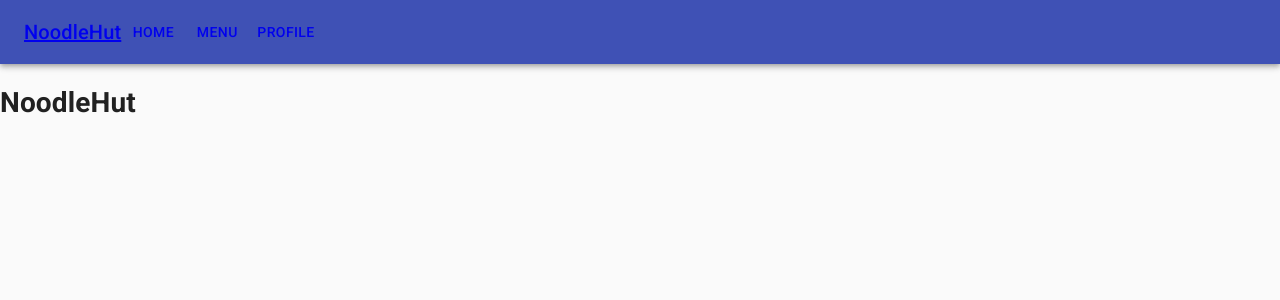
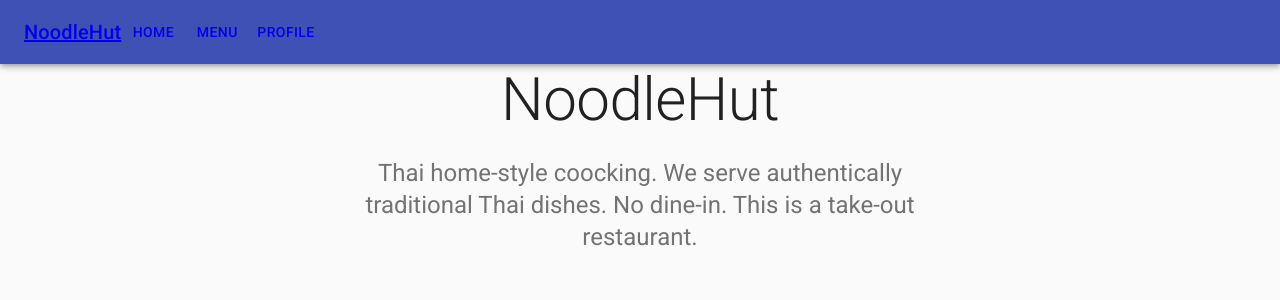
Before and after one commit to mariered0/50_Capstone-Project2_noodlehut_React-upgraded, a React (Create React App) app: page / in a window 1280 px wide. Shown: the top 300 px of the page. Built offline with nearby package versions, Linux system fonts and the light colour scheme; no server answers.

Commit message:
update home page to use material ui

```diff
--- a/src/home/Home.js
+++ b/src/home/Home.js
@@ -1,13 +1,19 @@
+import { Container, Typography } from "@material-ui/core";
 import React from "react";
 
 function Home() {
+  return (
+    <main>
+      <Container maxWidth="sm">
+        <Typography variant="h2" align="center" color="textPrimary" gutterBottom>NoodleHut
+        </Typography>
+        <Typography variant="h5" align="center" color="textSecondary" paragraph>
+            Thai home-style coocking. We serve authentically traditional Thai dishes. No dine-in. This is a take-out restaurant.
+        </Typography>
 
-    return (
-        <div>
-                <h1 className="Home-title">NoodleHut</h1>
-        </div>
-    )
+      </Container>
+    </main>
+  );
 }
 
-
 export default Home;
```
